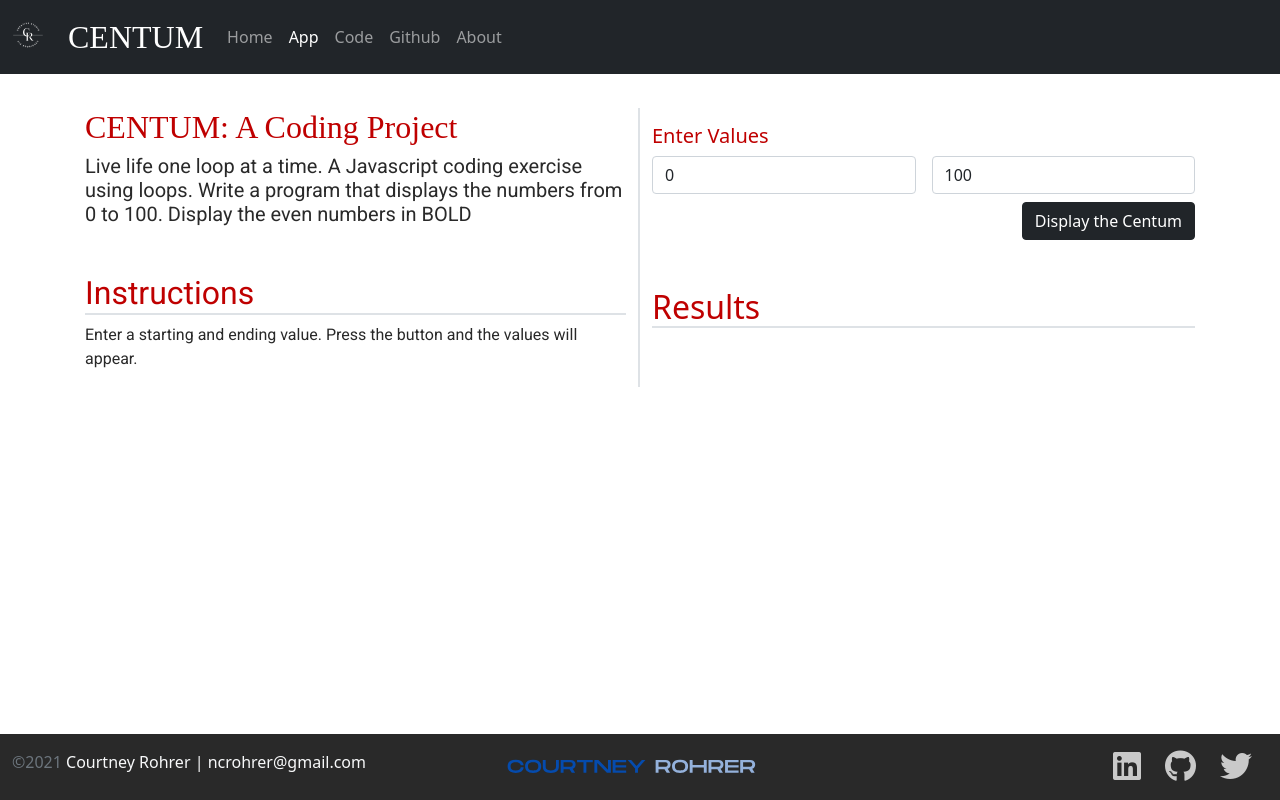
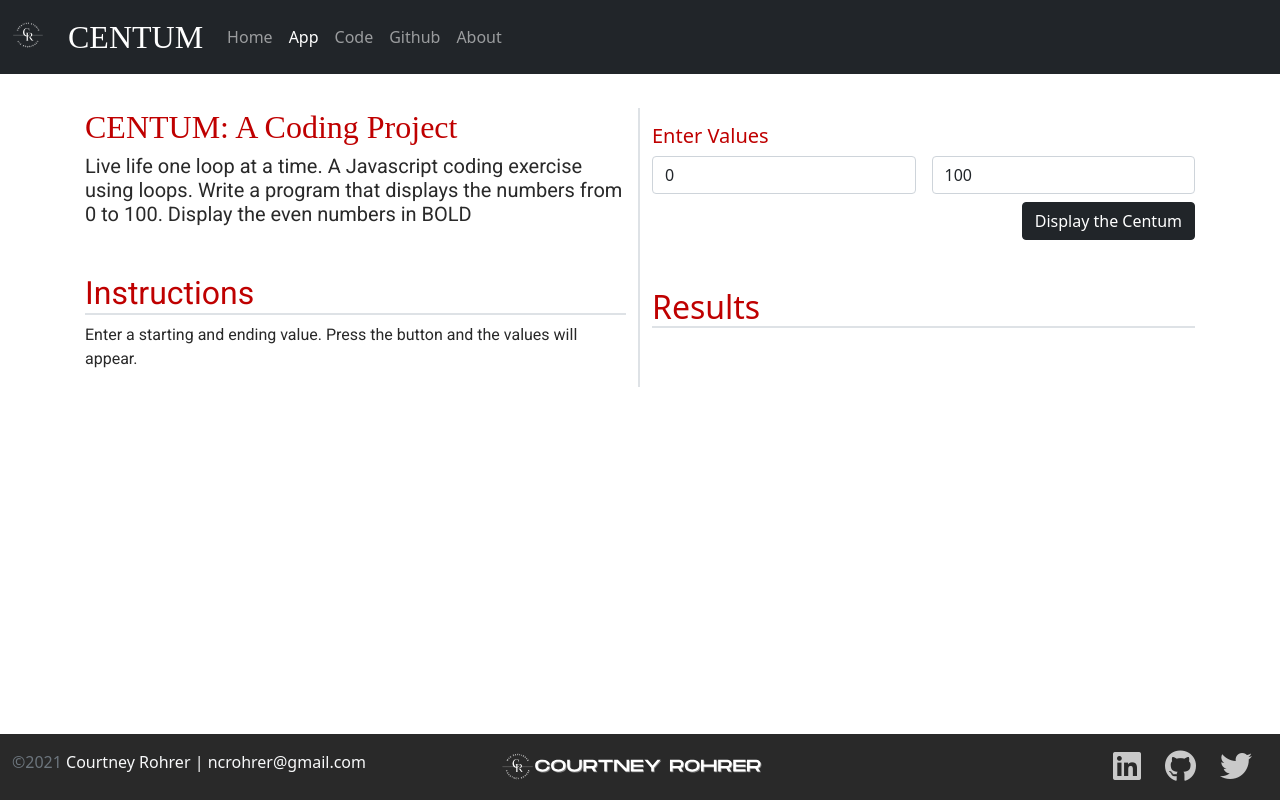
Before and after one commit to CourtneyRohrer/Centum, a plain HTML site: page app.html in a window 1280 px wide. Drawn offline with nearby package versions, Linux system fonts and the light colour scheme.

Commit message:
Personal Branding

```diff
--- a/app.html
+++ b/app.html
@@ -98,7 +98,7 @@
                     <div><span class="text-muted">&copy;2021</span> Courtney Rohrer | ncrohrer@gmail.com</div>
                </div>
                <div class="col d-flex align-items-center justify-content-center">
-                    <img src="/img/COURTNEY ROHRER (2).svg" alt="Courtney Rohrer Logo" height="30"/>
+                    <img src="/img/COURTNEY ROHRER (3).svg" alt="Courtney Rohrer Logo" height="30"/>
                </div>
                <div class="col order-first order-lg-last d-flex align-items-center justify-content-center justify-content-lg-end">
                     <div class="row">
```
Also changed, not shown: code.html (+1 -1 lines), index.html (+1 -1 lines), img/COURTNEY ROHRER (1).svg (deleted), img/COURTNEY ROHRER (2).svg (deleted), img/COURTNEY ROHRER (3).svg (added).
